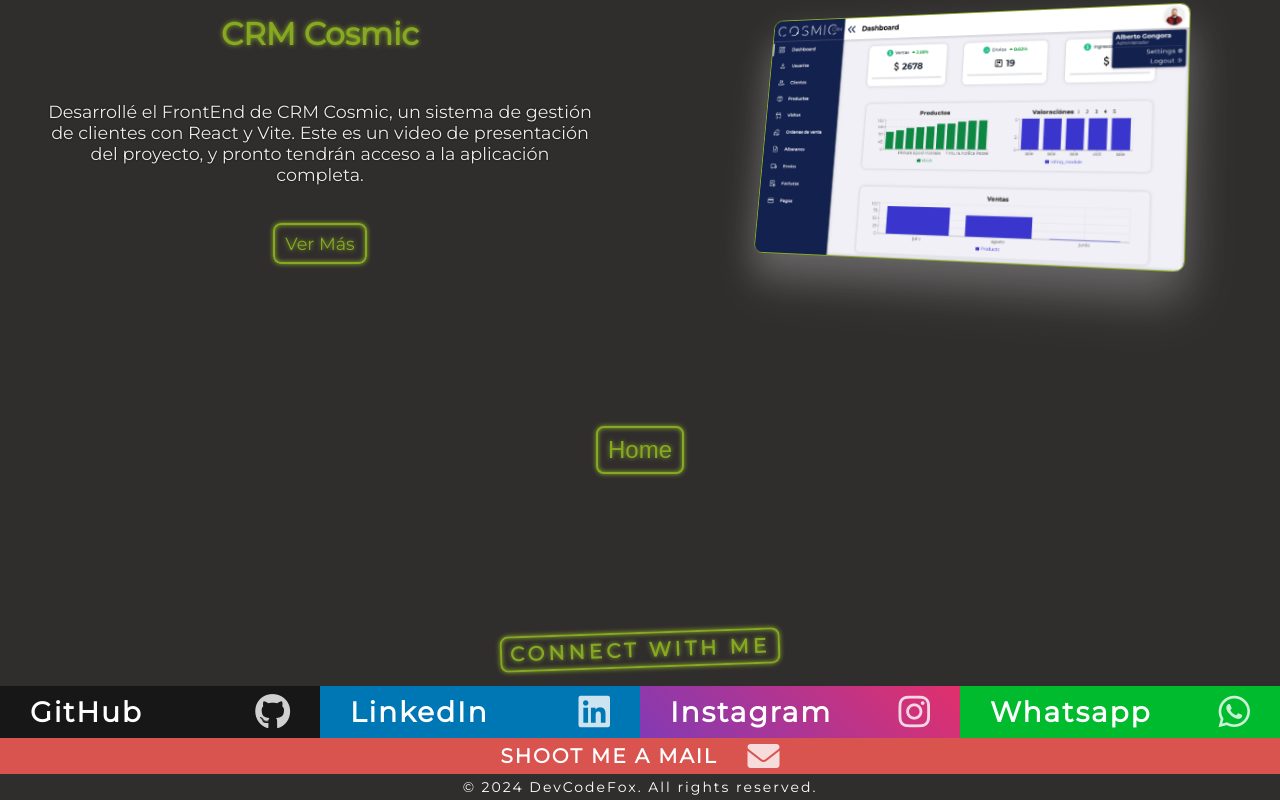
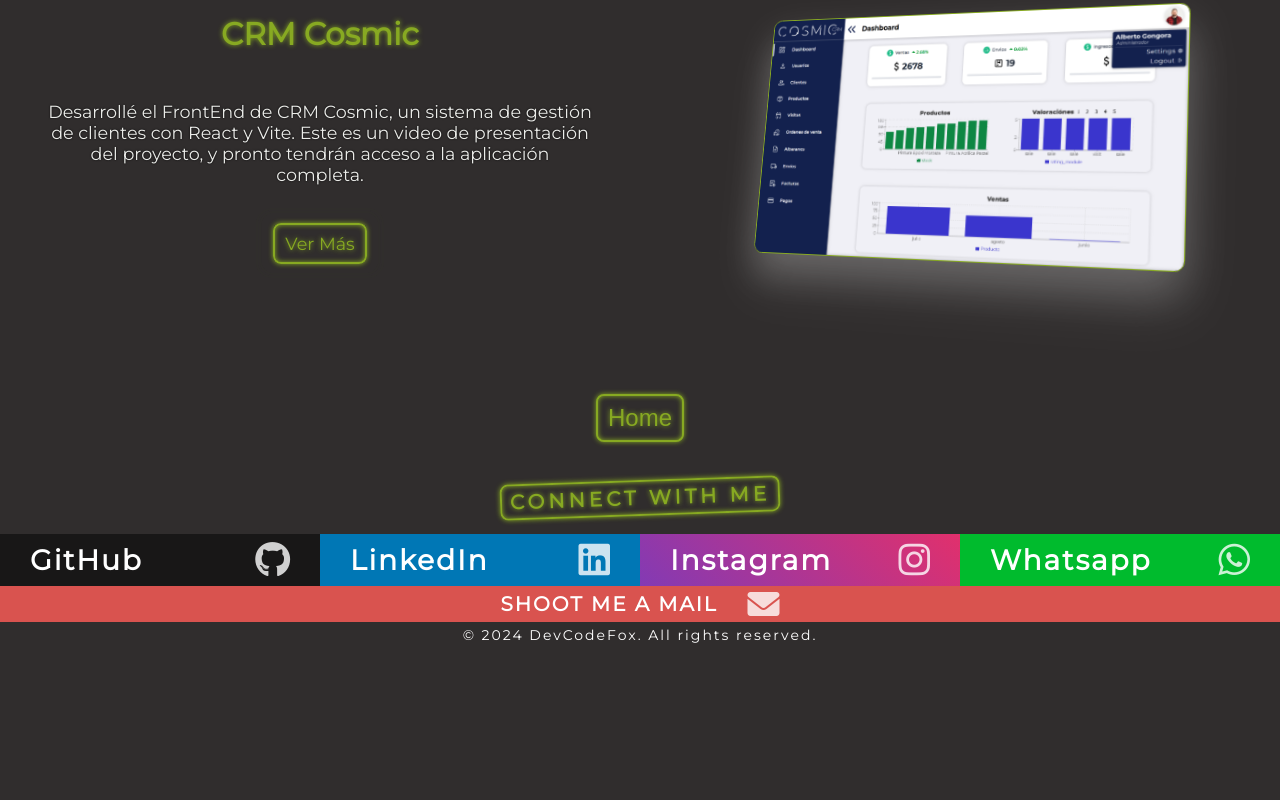
Before and after one commit to AlbertoGongora/Portafolio_Personal, a React (Vite) app: page /projects in a window 1280 px wide. Shown: the part 834-1634 px from the top of the page. After the commit the page ends 1482 px from the top, so only its background shows below. Built offline with nearby package versions, Linux system fonts and the light colour scheme; a web font is replaced by a local one.

Commit message:
Modificaciones componentes reutilizables

```diff
--- a/src/components/buttons/goHomeBtn.jsx
+++ /dev/null
@@ -1,7 +0,0 @@
-import "./goHomeBtn.css";
-
-export const GoHomeBtn = () => {
-    return (
-        <button onClick={() => window.location.href = "/"} className="home-button">Home</button>
-    );
-}
--- a/src/components/buttons/goHomeBtn.css
+++ b/src/components/buttons/goToBtn.css
@@ -1,11 +1,11 @@
-.home-button {
+.goTobtn {
     text-decoration: none;
     font-size: 1.5rem;
     align-self: center;
-    margin: 32px;
+    margin-bottom: 2rem;
     padding: 8px 10px;
     border: 2px solid #87A922;
-    border-radius: 8px;
+    border-radius: 0.5rem;
 
     color: #87A922;
     box-shadow: 0 0 5px #87A922 inset, 0 0 5px #87A922;
@@ -17,7 +17,7 @@
     transition: all 0.3s ease;
 }
 
-.home-button:hover {
+.goTobtn:hover {
 
     color: #302d2d;
     background-color: #87A922;
--- /dev/null
+++ b/src/components/buttons/goToBtn.jsx
@@ -0,0 +1,7 @@
+import "./goToBtn.css";
+
+export const GoToBtn = ({ location, text, id=""}) => {
+    return (
+        <button onClick={() => window.location.href = location} id={id} className="goTobtn">{text}</button>
+    );
+}
--- a/src/components/homePage/DownLoadCV.jsx
+++ b/src/components/homePage/DownLoadCV.jsx
@@ -3,7 +3,7 @@ export const DownLoadCV = () => {
     return (
         <section className="download-cv">
             <h3 className="download-cv-title">Mi CV</h3>
-            <a href={urlCV} download="Alberto_Gongora_CV.pdf" className="download-cv-button">Descargar CV</a>
+            <a href={urlCV} download="Alberto_Gongora_CV.pdf" id="download-cv-button">Descargar CV</a>
         </section>
     );
 }
--- a/src/components/homePage/Quote.jsx
+++ b/src/components/homePage/Quote.jsx
@@ -2,8 +2,8 @@ export const Quote = () => {
     return (
         <section className="quote-container">
             <span className="material-symbols-outlined arrow-left">keyboard_double_arrow_right</span>
-            <p className="quote-text">Cuando se innova, tienes que estar preparado para la gente te diga que estás loco.</p>
-            <h4 className="quote-author"> - Larry Ellison, CEO Oracle. - </h4>
+            <p className="quote-text">Reinventing industries and unleashing innovation.</p>
+            <h4 className="quote-author"> - Globant 🌎 - </h4>
             <span className="material-symbols-outlined arrow-right">keyboard_double_arrow_left</span>
         </section>
     )
--- a/src/components/homePage/Showroom.jsx
+++ b/src/components/homePage/Showroom.jsx
@@ -1,3 +1,4 @@
+import { GoToBtn } from "../buttons/goToBtn.jsx"
 import { CarroselProjects } from "./showroom/CarroselProjects.jsx"
 
 export const Showroom = () => {
@@ -5,7 +6,7 @@ export const Showroom = () => {
         <section className="showroom-container">
             <h3 className="showroom-title">SHOWROOM</h3>
             <CarroselProjects />
-            <button onClick={() => window.location.href = "/projects"} type="button" className="showroom-button">All Projects Details</button>
+            <GoToBtn location={"/projects"} text={"All Projects Details"} id={"showroom-button"} />
         </section>
     )
 }
--- a/src/components/homePage/toolings.css
+++ b/src/components/homePage/toolings.css
@@ -154,3 +154,53 @@
       opacity: 1;
     }
   }
+
+
+
+@media screen and (min-width: 600px) {
+  .toolings-title {
+      margin-bottom: 72px;
+  }
+
+  .toolings-list {
+      grid-template-columns: repeat(3, 1fr);
+
+  }
+
+  .toolings-list li {
+      font-size: 20px;
+      width: 170px;
+  }
+
+  .toolings-list li i {
+      font-size: 24px;
+      margin-right: 8px;
+  }
+
+  .toolings-parraf {
+      max-width: 590px;
+      font-size: 24px;
+  }
+}
+
+@media screen and (min-width: 1120px) {
+  .toolings-list {
+      grid-template-columns: repeat(5, 1fr);
+  }
+
+  .toolings-parraf {
+      max-width: 1112px;
+      font-size: 28px;
+  }
+
+  .toolings-list li {
+      font-size: 24px;
+      width: 200px;
+  }
+
+
+  .toolings-list li i {
+      font-size: 32px;
+      margin-right: 8px;
+  }
+}
--- a/src/pages/AboutPage.jsx
+++ b/src/pages/AboutPage.jsx
@@ -1,4 +1,4 @@
-import { GoHomeBtn } from "../components/buttons/goHomeBtn.jsx";
+import { GoToBtn } from "../components/buttons/goToBtn.jsx";
 import { MainLayout } from "../layouts/MainLayout.jsx";
 import "./AboutPage.css";
 
@@ -9,7 +9,7 @@ export function AboutPage() {
 
       <h2 className="about-title">En construcción</h2>
       <p className="about-text">En breve podras ver información sobre mi</p>
-      <GoHomeBtn />
+      <GoToBtn location={"/"} text={"Home"} id={"home-button"} />
       </section>
     </MainLayout>
   );
--- a/src/pages/ProjectsPage.css
+++ b/src/pages/ProjectsPage.css
@@ -1,19 +1,17 @@
 .projectPage-container {
-
     width: 100%;
     height: 100%;
     display: flex;
-    flex-Direction: column;
-    justify-Content: center;
-    align-Items: center;
-    margin-bottom: 120px;
+    flex-direction: column;
+    justify-content: center;
+    align-items: center;
 }
 
 .projectPage-title {
-    font-size: 36px;
+    font-size: 2.25rem;
     align-self: center;
-    margin: 32px 0 0 0;
-    padding: 4px 8px;
+    margin-top: 2rem;
+    padding: 0.25rem 0.5rem;
     display: flex;
     justify-content: center;
     align-items: center;
--- a/src/pages/ProjectsPage.jsx
+++ b/src/pages/ProjectsPage.jsx
@@ -1,5 +1,5 @@
 import { MainLayout } from "../layouts/MainLayout.jsx";
-import { GoHomeBtn } from "../components/buttons/goHomeBtn.jsx";
+import { GoToBtn } from "../components/buttons/goToBtn.jsx";
 import { Project } from "../components/projects/Project.jsx";
 import "./ProjectsPage.css";
 
@@ -24,7 +24,7 @@ export function ProjectsPage() {
           buttonLink="https://youtu.be/fGAkeSnA72s"
           sideProject="right"
         />
-        <GoHomeBtn />
+        <GoToBtn location={"/"} text={"Home"} id={"home-button"} />
       </section>
     </MainLayout>
   );
--- a/src/pages/homePage.css
+++ b/src/pages/homePage.css
@@ -1,8 +1,8 @@
+/* Estilos básicos para móviles (por defecto) */
 body {
     background-color: #302d2d;
     color: #ebece9;
     font-family: 'Montserrat', sans-serif;
-
 }
 
 /* Estilos del SHOWROOM */
@@ -27,20 +27,11 @@ body {
     text-shadow:  0 0 5px #87A922;
 }
 
-.showroom-text {
-    font-size: 16px;
-    margin-bottom: 32px;
-    background-color: #87A922;
-    padding: 12px 8px;
-    border-radius: 8px;
-    box-shadow: 0 0 5px #87A922;
-}
-
 .showroom-span:hover {
     color: #302d2d;
 }
 
-.showroom-button {
+#showroom-button {
     font-size: 32px;
     align-self: center;
     margin-bottom: 32px;
@@ -52,15 +43,15 @@ body {
     box-shadow: 0 0 5px #87A922 inset, 0 0 5px #87A922;
     text-shadow:  0 0 5px #87A922;
     background-color: #302d2d;
+    transition: all 0.3s ease;
 }
 
-.showroom-button:hover {
+#showroom-button:hover {
     color: #302d2d;
     background-color: #87A922;
 }
 
 /* Estilos de descarga de CV */
-
 .download-cv {
     display: flex;
     flex-direction: column;
@@ -82,7 +73,7 @@ body {
     text-shadow:  0 0 5px #87A922;
 }
 
-.download-cv-button {
+#download-cv-button {
     text-decoration: none;
     font-size: 32px;
     align-self: center;
@@ -95,16 +86,15 @@ body {
     box-shadow: 0 0 5px #87A922 inset, 0 0 5px #87A922;
     text-shadow:  0 0 5px #87A922;
     background-color: #302d2d;
+    transition: all 0.3s ease;
 }
 
-.download-cv-button:hover {
-
+#download-cv-button:hover {
     color: #302d2d;
     background-color: #87A922;
 }
 
 /* Estilo de la cita */
-
 .quote-container {
     display: flex;
     flex-direction: column;
@@ -118,13 +108,13 @@ body {
 
 .quote-text {
     font-size: 24px;
-    margin: 0 4px;
+    margin: 0 20px;
     font-style: italic;
     line-height: 1.5;
-
 }
 
 .quote-author {
+    margin-right: 20px;
     text-align: right;
 }
 
@@ -146,54 +136,16 @@ body {
     right: 24px;
 }
 
+/* Estilos para pantallas medianas (min-width: 600px) */
 @media screen and (min-width: 600px) {
-    .toolings-title {
-        margin-bottom: 72px;
-    }
-
-    .toolings-list {
-        grid-template-columns: repeat(3, 1fr);
-
-    }
-
-    .toolings-list li {
-        font-size: 20px;
-        width: 170px;
-    }
-
-    .toolings-list li i {
-        font-size: 24px;
-        margin-right: 8px;
-    }
-
-    .toolings-parraf {
-        max-width: 590px;
-        font-size: 24px;
-    }
-
     .quote-container {
-        width: 590px;
+        width: 590px; /* Ensancha el contenedor de la cita en pantallas medianas */
     }
 }
 
+/* Estilos para pantallas grandes (min-width: 1120px) */
 @media screen and (min-width: 1120px) {
-    .toolings-list {
-        grid-template-columns: repeat(5, 1fr);
-    }
-
-    .toolings-parraf {
-        max-width: 1112px;
-        font-size: 28px;
-    }
-
-    .toolings-list li {
-        font-size: 24px;
-        width: 200px;
-    }
-
-
-    .toolings-list li i {
-        font-size: 32px;
-        margin-right: 8px;
+    .quote-container {
+        width: 590px; /* Mantiene el ancho del contenedor de la cita en pantallas grandes */
     }
 }
```
